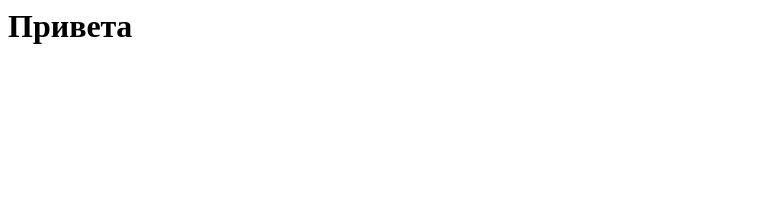
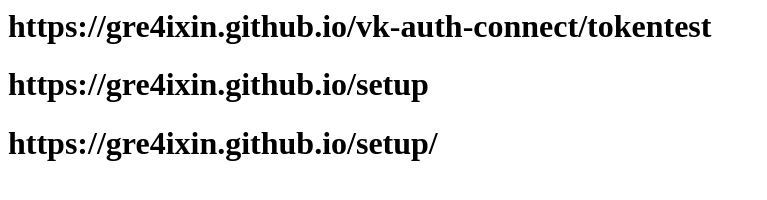
Before and after one commit to gre4ixin/gre4ixin.github.io, a plain HTML site: page index.html in a window 1280 px wide. Shown: the whole page, without its empty margins (0-767 px from the left). Drawn offline with Linux system fonts and the light colour scheme.

Commit message:
index update

```diff
--- a/index.html
+++ b/index.html
@@ -3,6 +3,8 @@
 <head>
 </head>
 <body>
-    <h1>Приветa</h1>
+    <h1>https://gre4ixin.github.io/vk-auth-connect/tokentest</h1>
+<h1>https://gre4ixin.github.io/setup</h1>
+<h1>https://gre4ixin.github.io/setup/</h1>
 </body>
 </html>
```
